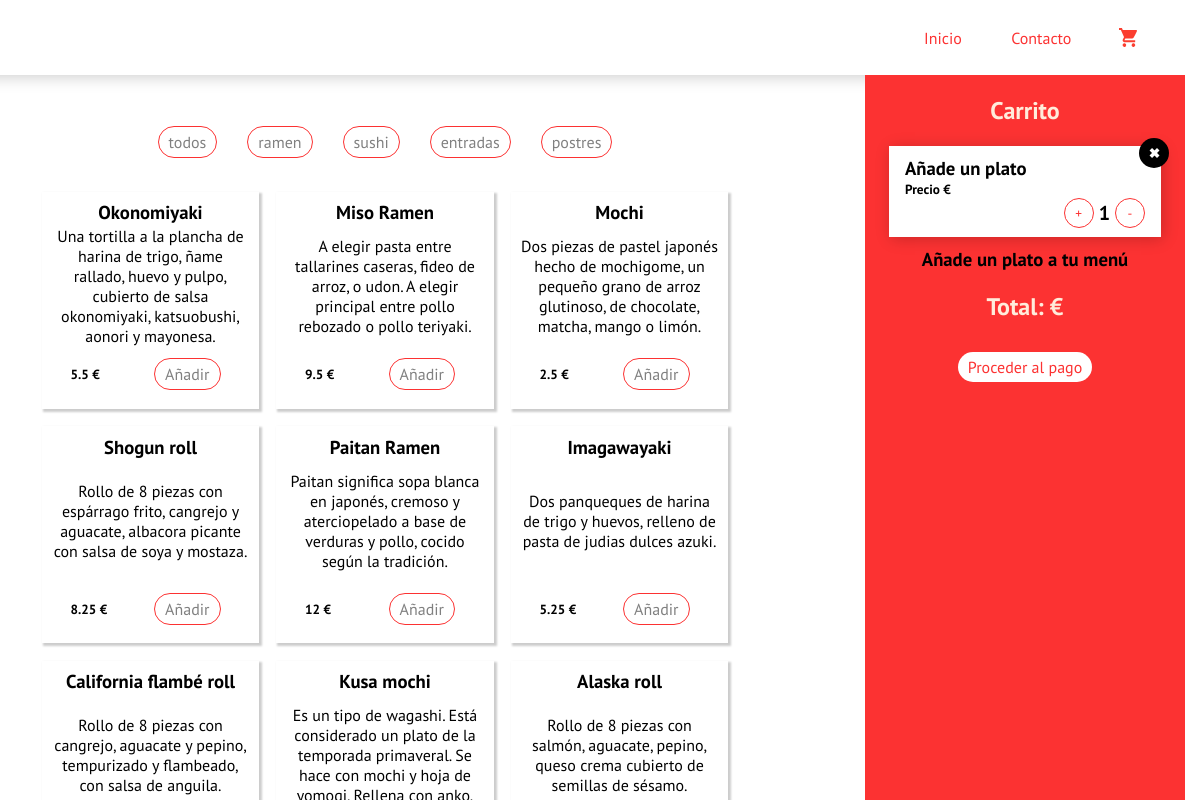
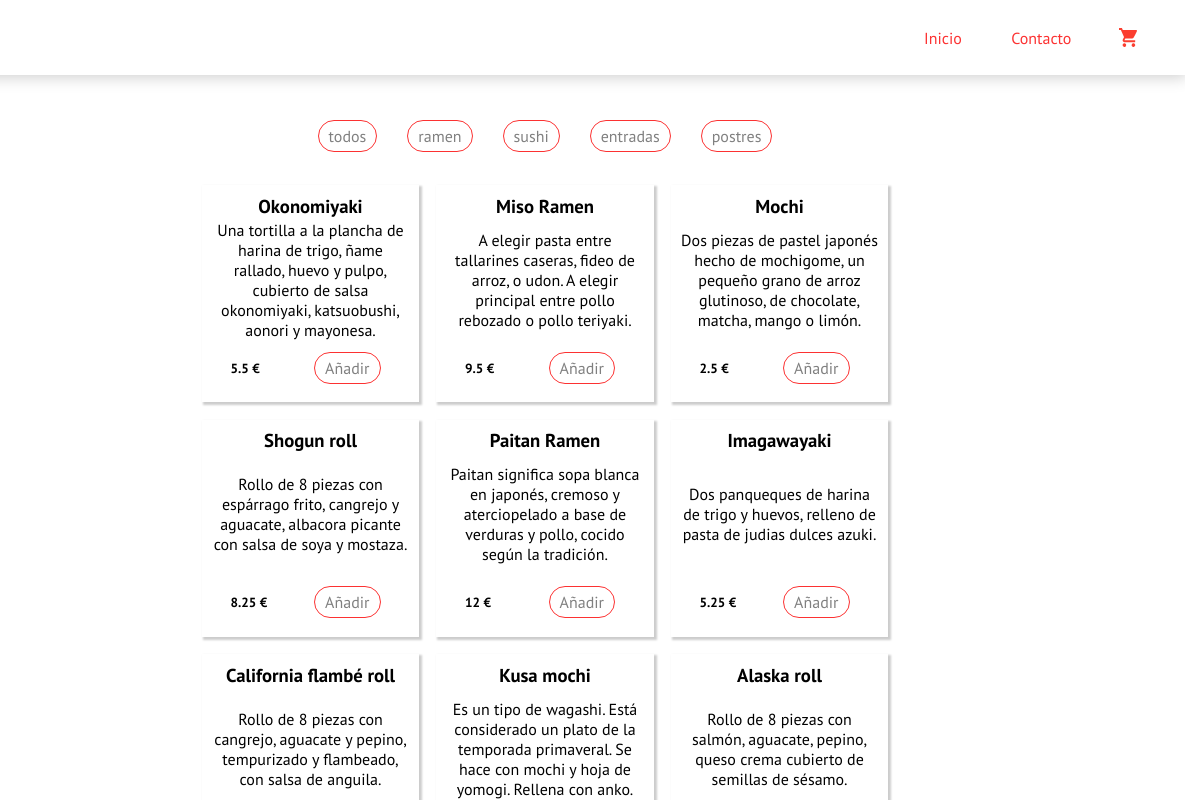
Before and after one commit to GabyRosas/kamakura-food, a website built with Vite: page index.html in a window 1280 px wide. Shown: the top 800 px of the page, 95-1280 px from the left. Built offline with nearby package versions, Linux system fonts and the light colour scheme.

Commit message:
correction bugs

```diff
--- a/index.html
+++ b/index.html
@@ -77,7 +77,6 @@
 
     <!-- <script src="./src/menu.js" type="module"></script> -->
     <script src="./src/events.js" type="module"></script>
-    <script src="./src/cart.js" type="module"></script>
 </body>
 
 </html>
--- a/styles/cart.css
+++ b/styles/cart.css
@@ -23,7 +23,7 @@
 }
 
 #cart-container {
-    display: display;
+    display: none;
     flex-direction: column;
     align-items: center;
     width: 25vw;
```
